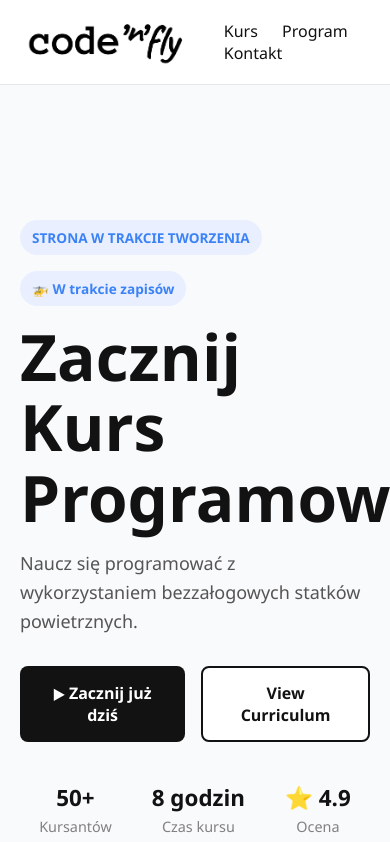
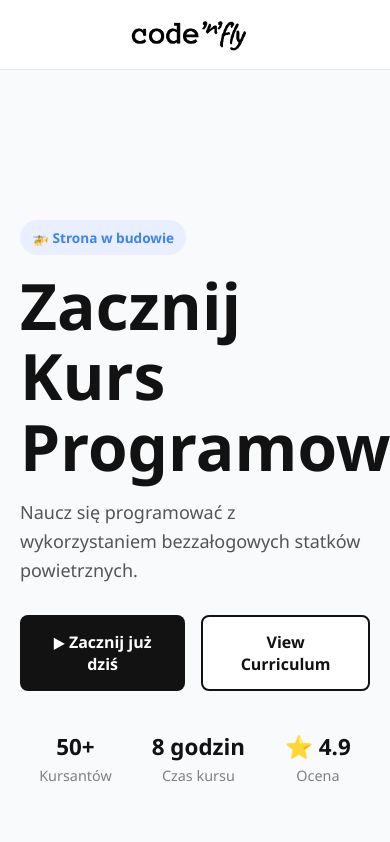
Before and after one commit to stqchv/Code-nFly-website, a website: page public/index.html in a window 390 px wide. Shown: the top 842 px of the page. Drawn offline with Linux system fonts and the light colour scheme.

Commit message:
pierwszy commit frontu

```diff
--- a/public/index.html
+++ b/public/index.html
@@ -5,6 +5,8 @@
   <meta name="viewport" content="width=device-width, initial-scale=1" />
   <title>Code'nfly</title>
   <link rel="stylesheet" href="style.css" />
+  <link href="https://fonts.googleapis.com/css2?family=Anonymous+Pro&display=swap" rel="stylesheet">
+
 </head>
 <body>
 
@@ -22,8 +24,8 @@
   <section class="hero">
     <div class="container">
       <div class="content">
-        <div class="tag">STRONA W TRAKCIE TWORZENIA</div>
-        <div class="tag">🚁 W trakcie zapisów</div>
+        <div class="tag">🚁 Strona w budowie</div>
+        <!-- <div class="tag">🚁 W trakcie zapisów</div> -->
         <h1>Zacznij Kurs Programowania</h1>
         <p>Naucz się programować z wykorzystaniem bezzałogowych statków powietrznych.</p>
         <div class="buttons">
--- a/public/style.css
+++ b/public/style.css
@@ -3,6 +3,7 @@
   margin: 0;
   padding: 0;
   font-family: 'Segoe UI', Tahoma, Geneva, Verdana, sans-serif;
+  /* font-family: 'Anonymous Pro'; */
 }
 
 body {
@@ -34,7 +35,7 @@ header {
 }
 
 .logo img {
-  height: 60px;
+  height: 45px;
   margin-right: 10px;
 }
 
@@ -268,4 +269,15 @@ p {
     width: 80%;
     max-width: 300px;
   }
+  header nav {
+    display: none;
+  }
+
+  header {
+    justify-content: center;
+  }
+
+  .logo {
+    margin: 0;
+  }
 }
```
